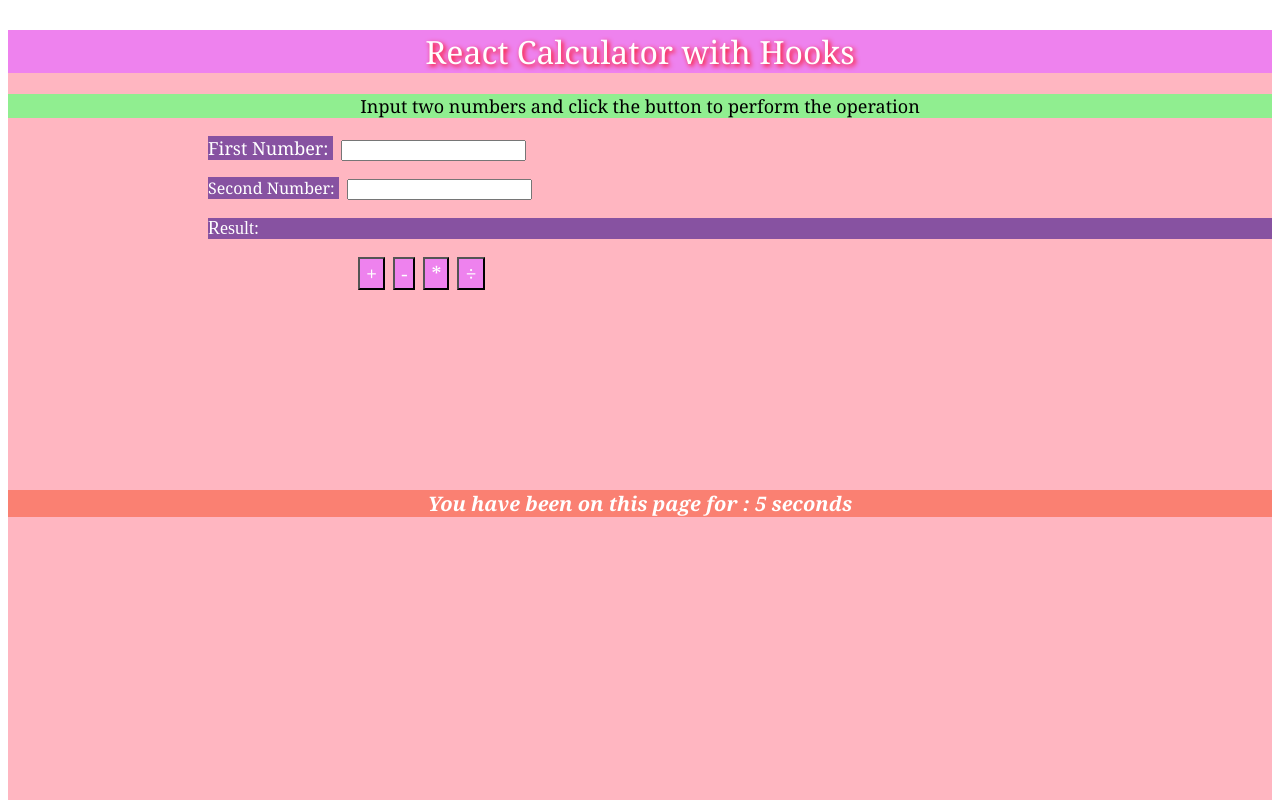
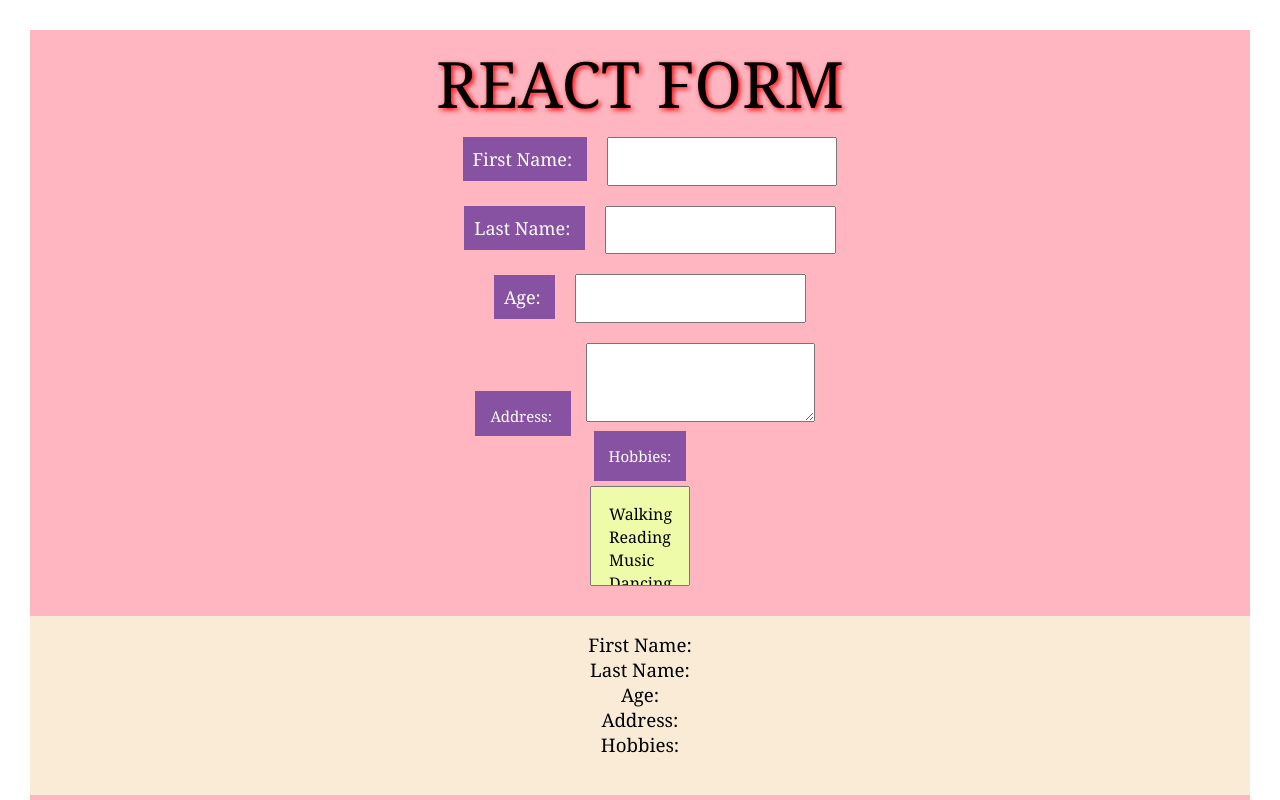
Before and after one commit to sselvapriyaa/react, a React (Create React App) app: page / in a window 1280 px wide. Shown: the top 800 px of the page. Built offline with nearby package versions, Linux system fonts and the light colour scheme.

Commit message:
modified ParentForm.js, ChildForm.js, mystyle.module.css

```diff
--- /dev/null
+++ b/src/component/ChildForm.js
@@ -0,0 +1,17 @@
+import React from 'react';
+import styles from './mystyle.module.css';
+function ChildForm({data}) {
+        return(
+            <div className = {styles.childContainer}>
+                <h3> First Name: {data.fn}</h3>
+                <h3> Last Name: {data.ln}</h3>
+                <h3> Age: {data.ag}</h3>
+                <h3> Address: {data.addr}</h3>
+                <h3> Hobbies: </h3>
+                <h3> {data.hobby}</h3> &nbsp;
+                <br></br>
+            </div>
+        );
+}
+
+export default ChildForm;
--- a/src/component/CommonStyles.js
+++ b/src/component/CommonStyles.js
@@ -13,7 +13,7 @@ function Demo() {
     return (
         <div>
              <h1 className ={styles.demo1} >My favorite car is {car.brand}, {car.model}</h1>
-          {/*<h1 className ='demo' >My favorite car is {car.brand}, {car.model}</h1>*/}
+          <h1 className ='demo' >My favorite car is {car.brand}, {car.model}</h1>
 
            <p>My car color is: {car.color}</p>
             <button onClick={()=>setCar({...car,color:"Blue"})}>Change Color</button>
--- /dev/null
+++ b/src/component/ParentForm.js
@@ -0,0 +1,93 @@
+import React, {useState} from "react";
+import ChildForm from './ChildForm';
+import styles from './mystyle.module.css';
+
+function ParentForm(){
+    const[firstName, setFirstName] = useState('');
+    const[lastName, setLastName] = useState('');
+    const[age, setAge] = useState('');
+    const[address, setAddress] = useState('');
+    const[hobbies, setHobbies] = useState([]);
+    const[data, setData] = useState([]);
+
+    const firstNameChange = (e) => {
+        setFirstName(e.target.value);
+    }
+    const lastNameChange = (e) => {
+        setLastName(e.target.value);
+    }
+    const ageChange = (e) => {
+        setAge(e.target.value);
+    }
+    const addressChange = (e) => {
+        setAddress(e.target.value);
+    }
+    const hobbiesChange = (e) =>{
+        const values = [...e.target.selectedOptions].map((opt) =>opt.value);
+        console.log(values);
+        setHobbies(values);
+    }
+    // sending data to the child form
+    const setFormData =() =>{
+       setData({
+           fn: firstName,
+           ln: lastName,
+           ag: age,
+           addr: address,
+           hobby: hobbies,
+
+       });
+
+    }
+    const containerStyle = {
+        backgroundColor: "lightpink",
+        marginTop: "30px",
+        paddingBottom: "300px"
+    }
+
+    return(
+
+            <div className = "parentContainer" style = {containerStyle}>
+             <h1 className = {styles.heading}> React Form </h1>
+            <label className = {styles.labelStyle}> First Name: </label>
+            <input type = "text" className = {styles.inputStyle} onChange = {firstNameChange} value = {firstName}/>
+            <br></br>
+            <br></br>
+            <label className = {styles.labelStyle}> Last Name: </label>
+            <input type = "text" className = {styles.inputStyle} onChange = {lastNameChange} value = {lastName}/>
+            <br></br>
+            <br></br>
+            <label className = {styles.labelStyle}> Age: </label>
+            <input type = "number" className = {styles.inputStyle} onChange = {ageChange} value = {age} />
+            <br></br>
+            <br></br>
+            <label className = {styles.addressStyle}> Address: </label>
+            <textarea className = {styles.textareaStyle} onChange = {addressChange} value = {address} /><br></br>
+            <br></br>
+
+            <label className = {styles.selectLabel} htmlFor = "hobbies"> Hobbies: </label>
+            <br></br>
+            <br></br>
+            <select className = {styles.selectStyle} multiple onChange = {hobbiesChange} >
+                <option value = "Walking, ">Walking</option>
+                <option value = "Reading, ">Reading</option>
+                <option value = "Music, ">Music</option>
+                <option value = "Dancing, ">Dancing</option>
+                <option value = "Painting, ">Painting</option>
+                <option value = "Hiking, ">Hiking</option>
+            </select>
+            <br></br>
+            <br></br>
+
+            <ChildForm data = {data}/>
+            <br></br>
+            <button className = {styles.buttonStyle} onClick={()=> setFormData()}>Submit</button>
+            <br></br>
+            <br></br>
+        </div>
+
+
+    );
+}
+
+export default ParentForm;
--- a/src/component/StyledDemo.js
+++ b/src/component/StyledDemo.js
@@ -2,15 +2,15 @@ import React from 'react';
 import styled from 'styled-components';
 
 const StyledButton = styled.button`
-background-color:blye;
-color: white;
+background-color:blue;
+color: black;
 font-size: 32px;
 `;
 
 function StyledDemo() {
     return (
         <div>
-            <StyledButton>Login</StyledButton>
+            <StyledButton>Submit</StyledButton>
         </div>
     );
 }
--- a/src/component/mystyle.module.css
+++ b/src/component/mystyle.module.css
@@ -1,4 +1,77 @@
-.demo1{
-    background-color: lightgreen;
+body{
+    margin: 30px;
+    text-align: center;
+    font-size: 15px;
+}
+*{
+    margin: auto;
+    font-family: Georgia, 'Times New Roman', Times, serif;
+    font-weight: 500;
+  }
+.heading{
+    text-transform: uppercase;
+    text-shadow: 2px 2px 5px red;
+    font-size: 5vw;
+    padding-bottom: 10px;
+    padding-top: 10px;
+    text-align: center;
+}
+.labelStyle {
+    color: rgb(0, 102, 128);
+    background-color: #8752A1;
     color: white;
+    margin-left: 20px;
+    font-size: 18px;
+    padding: 10px;
 }
+.inputStyle{
+    margin-left: 20px;
+    width: 200px;
+    padding: 1em;
+}
+.selectStyle{
+    width: 100px;
+    height: 100px;
+    background-color: rgb(238, 252, 169);
+    font-size: 16px;
+    padding: 1em;
+}
+.selectLabel{
+    background-color: #8752A1;
+    color: white;
+    padding-left: 50px;
+    padding: 1em;
+}
+.buttonStyle{
+    background-color: maroon;
+    color: white;
+    text-align: center;
+    border-radius: 10px;
+    border-color: black;
+    width: 80px;
+    height: 30px;
+}
+.textareaStyle{
+    padding-top: 20px;
+    padding-bottom: 20px;
+    margin-left: 15px;
+    padding: 1em;
+    width: 200px;
+    height: 50px;
+}
+.addressStyle{
+    margin-top: 10px;
+    margin-left: 10px;
+    background-color: #8752A1;
+    color: white;
+    padding: 1em;
+    padding-bottom: 10px;
+}
+.childContainer{
+    background-color: antiquewhite;
+    margin-top: 10px;
+    padding-bottom: 40px;
+    padding: 1em;
+    text-align: center;
+    font-size: 16px;
+}
--- a/src/index.js
+++ b/src/index.js
@@ -1,23 +1,26 @@
 import React from 'react';
 import ReactDOM from 'react-dom';
 //import CalculatorFunction from './component/CalculatorFunction';
-import CalculatorHooks from './component/CalculatorHooks';
+//import CalculatorHooks from './component/CalculatorHooks';
 //import MyFunctionCalculator from './component/MyFunctionCalculator';
 //import './index.css';
 //import Calculator from './component/Calculator';
 //import CalcultorHook from './component/CalculatorHook';
 //import Demo from './component/Demo';
+import App from './App';
 import reportWebVitals from './reportWebVitals';
+//import ParentForm from './component/ParentForm';
 //import MyApp from './App';
 //import EffectHook from './component/EffectHook';
 //import EffectNew from './component/EffectNew';
 
 ReactDOM.render(
   <React.StrictMode>
-   <CalculatorHooks/>
+    <App></App>
    {
 
-  /*
+  /*  <ParentForm/>
+  <CalculatorHooks/>
      <CalculatorFunction/>
    <Calculator />
      <MyApp/>
```
Also changed, not shown: src/component/StylingComponent.js (added, +18 -0 lines).
